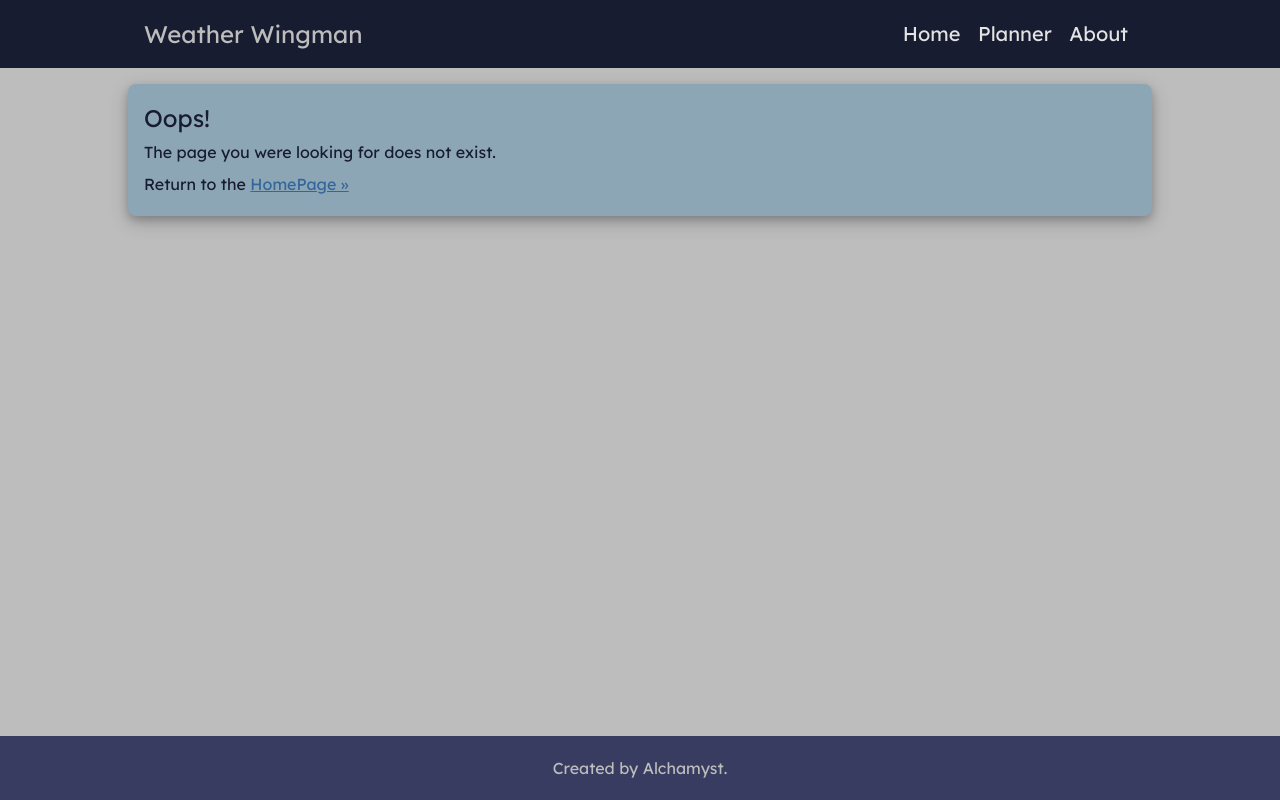
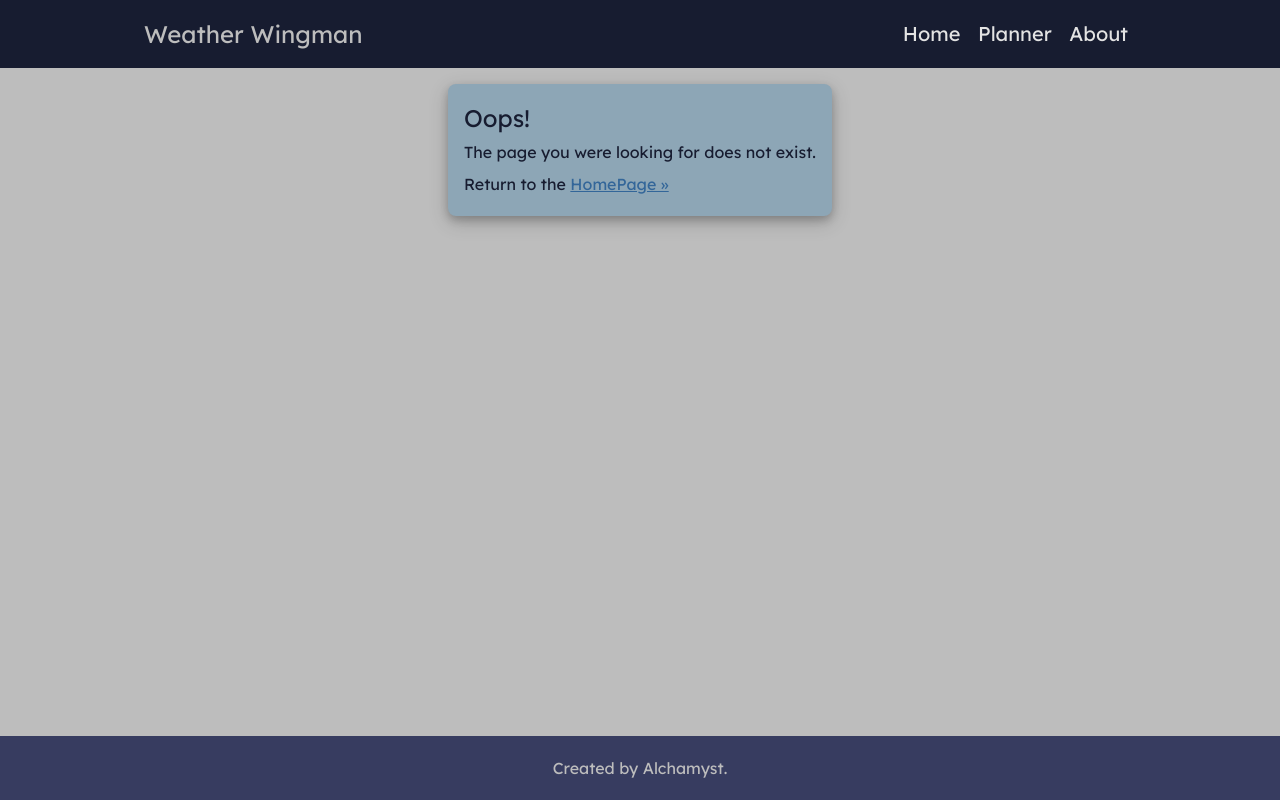
Before and after one commit to Alchamyst/alchamyst-weather-app, a React (Vite) app: page /login in a window 1280 px wide. Built offline with nearby package versions, Linux system fonts and the light colour scheme.

Commit message:
update page width style to clamp using 'fit-content'.

```diff
--- a/src/index.css
+++ b/src/index.css
@@ -12,15 +12,16 @@
   margin-top: 1rem;
   margin-bottom: 1rem;
 
-  width: clamp(800px, 80% , 80%);
+  /* width: clamp(800px, 80% , 80%); */
+  width: clamp(800px, fit-content , 80%);
 }
 
 @media screen and (max-width: 800px) {
-  .page { width: clamp(250px, 95% , 800px); }
+  .page { width: clamp(250px, fit-content , 800px); }
 }
 
 @media screen and (max-width: 500px) {
-  .page { width: clamp(250px, 95% , 500px); }
+  .page { width: clamp(250px, fit-content , 500px); }
 }
 
 
```
